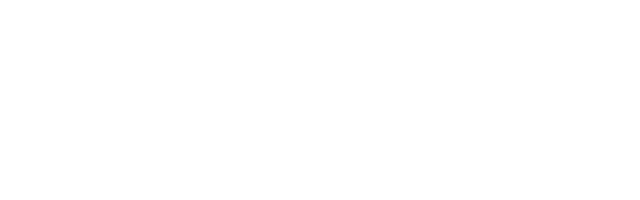
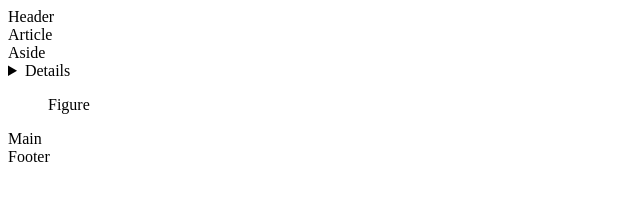
Before and after one commit to sphathimandla-makhanya/webAppChallenge, a plain HTML site: page index.html in a window 1280 px wide. Shown: the whole page, without its empty margins (0-640 px from the left). Drawn offline with Linux system fonts and the light colour scheme.

Commit message:
Sementic elements

```diff
--- a/index.html
+++ b/index.html
@@ -6,6 +6,25 @@
     <title>Document</title>
 </head>
 <body>
+    <!-- this element is for creating headers -->
+    <header>Header</header>
 
+    <!-- Article element -->
+    <article>Article</article>
+
+     <!-- aside element -->
+    <aside>Aside</aside>
+
+    <!-- details -->
+    <details>Details</details>
+
+<!-- Figure element -->
+    <figure>Figure</figure>
+
+    <!-- main -->
+    <main>Main</main>
+
+    <!-- footer -->
+    <footer>Footer</footer>
 </body>
 </html>
```
